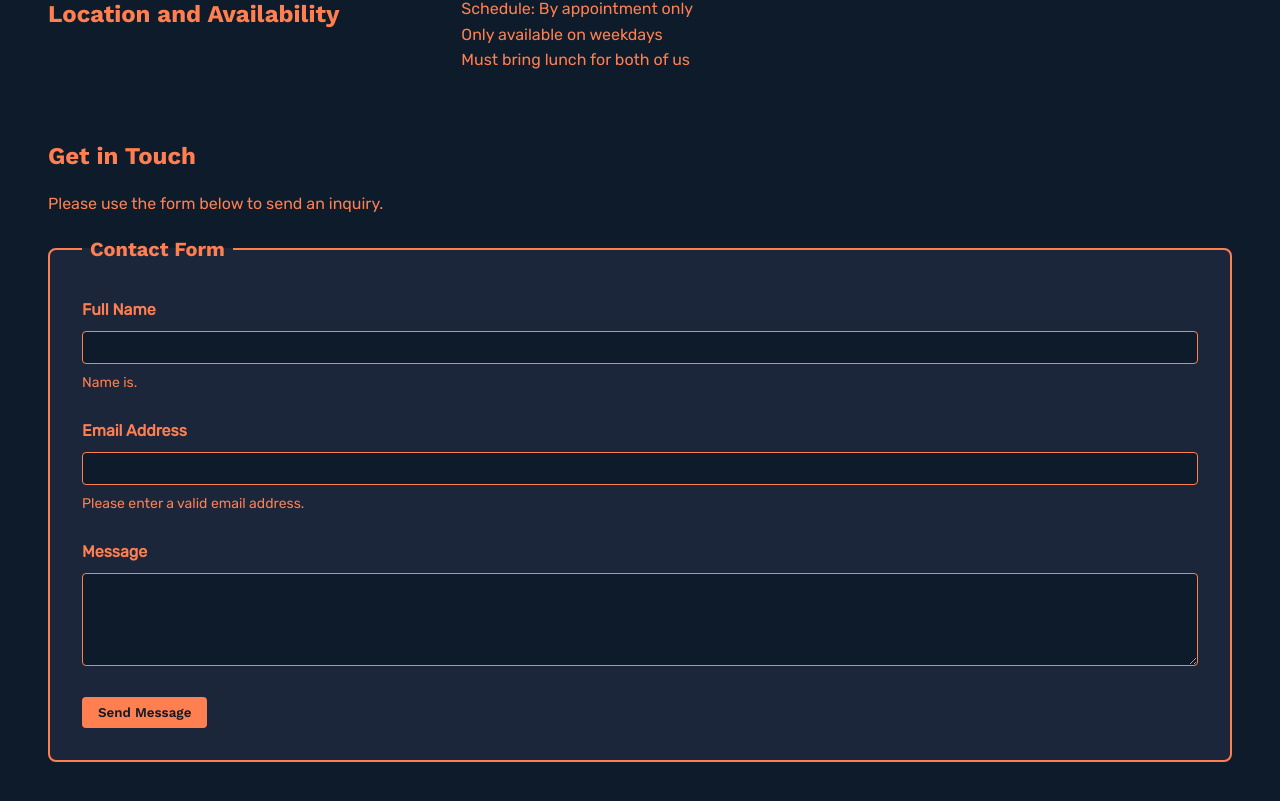
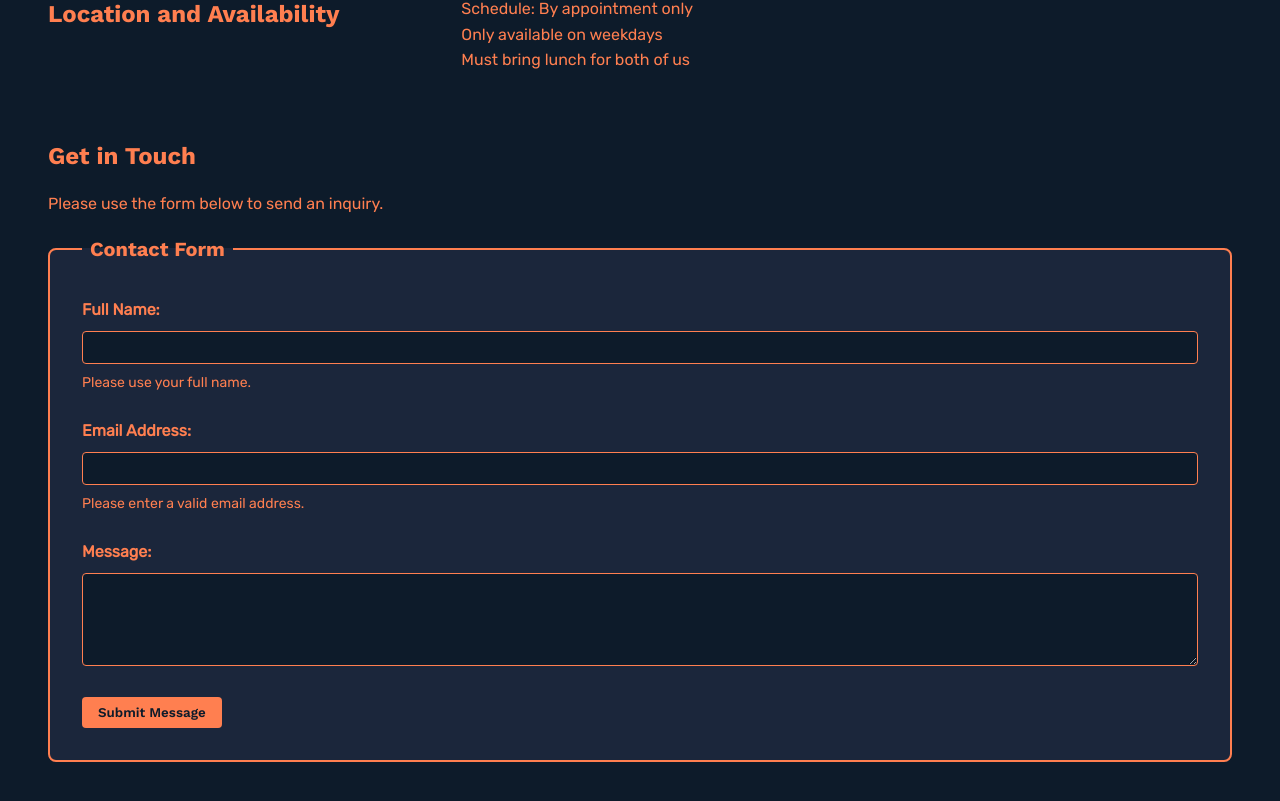
Before and after one commit to StephenVela88/Dev-140, a plain HTML site: page About&Contact.html in a window 1280 px wide. Shown: the part 457-1258 px from the top of the page. Drawn offline with nearby package versions, Linux system fonts and the light colour scheme.

Commit message:
css and form final

```diff
--- a/About&Contact.html
+++ b/About&Contact.html
@@ -46,23 +46,23 @@
           <legend>Contact Form</legend>
 
           <div class="form-group">
-            <label for="userName">Full Name</label>
+            <label for="userName">Full Name:</label>
             <input type="text" id="userName" name="userName" aria-describedby="nameError">
-            <span class="error-message" id="nameError">Name is.</span>
+            <span class="error-message" id="nameError">Please use your full name.</span>
           </div>
 
           <div class="form-group">
-            <label for="userEmail">Email Address</label>
+            <label for="userEmail">Email Address:</label>
             <input type="email" id="userEmail" name="userEmail" aria-invalid="true" aria-describedby="emailError">
             <span class="error-message" id="emailError" role="alert">Please enter a valid email address.</span>
           </div>
 
           <div class="form-group">
-            <label for="userMessage">Message</label>
+            <label for="userMessage">Message:</label>
             <textarea id="userMessage" name="userMessage" rows="5"></textarea>
           </div>
 
-          <button type="submit" class="btn">Send Message</button>
+          <button type="submit" class="btn">Submit Message</button>
         </fieldset>
       </form>
 
```
